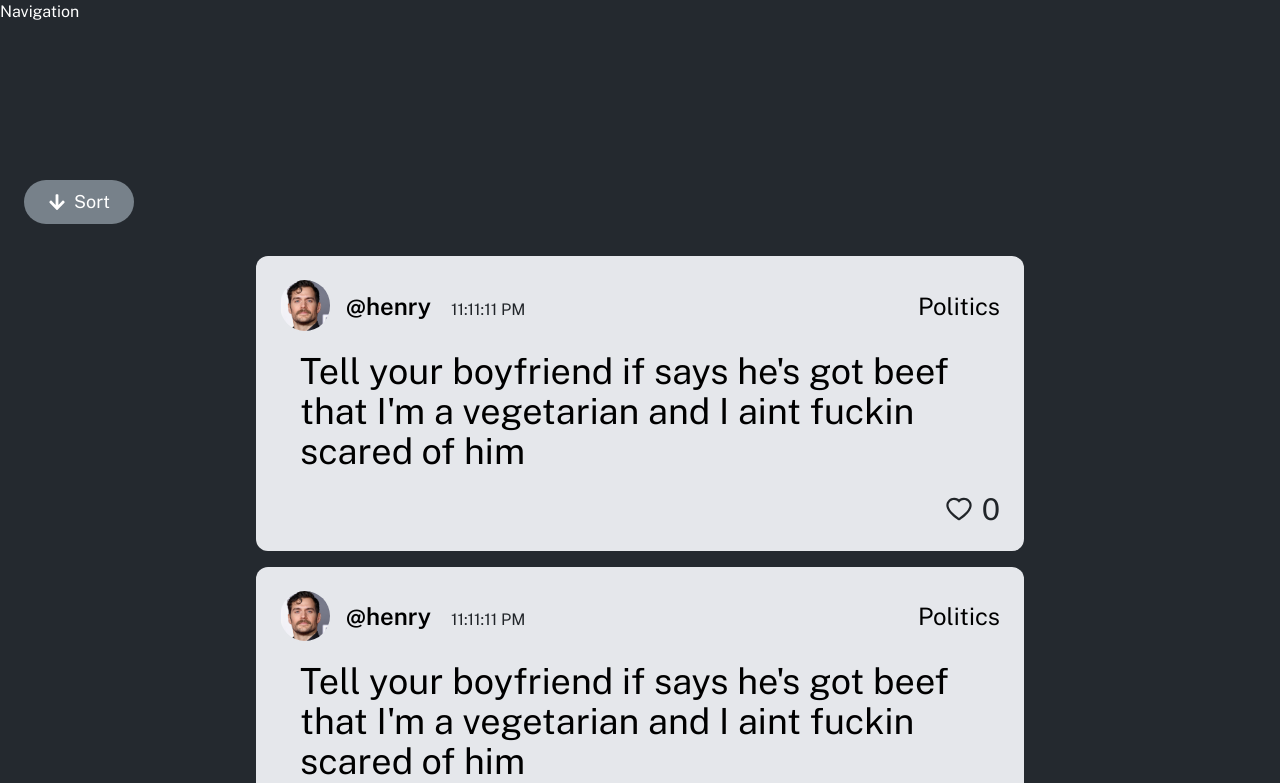
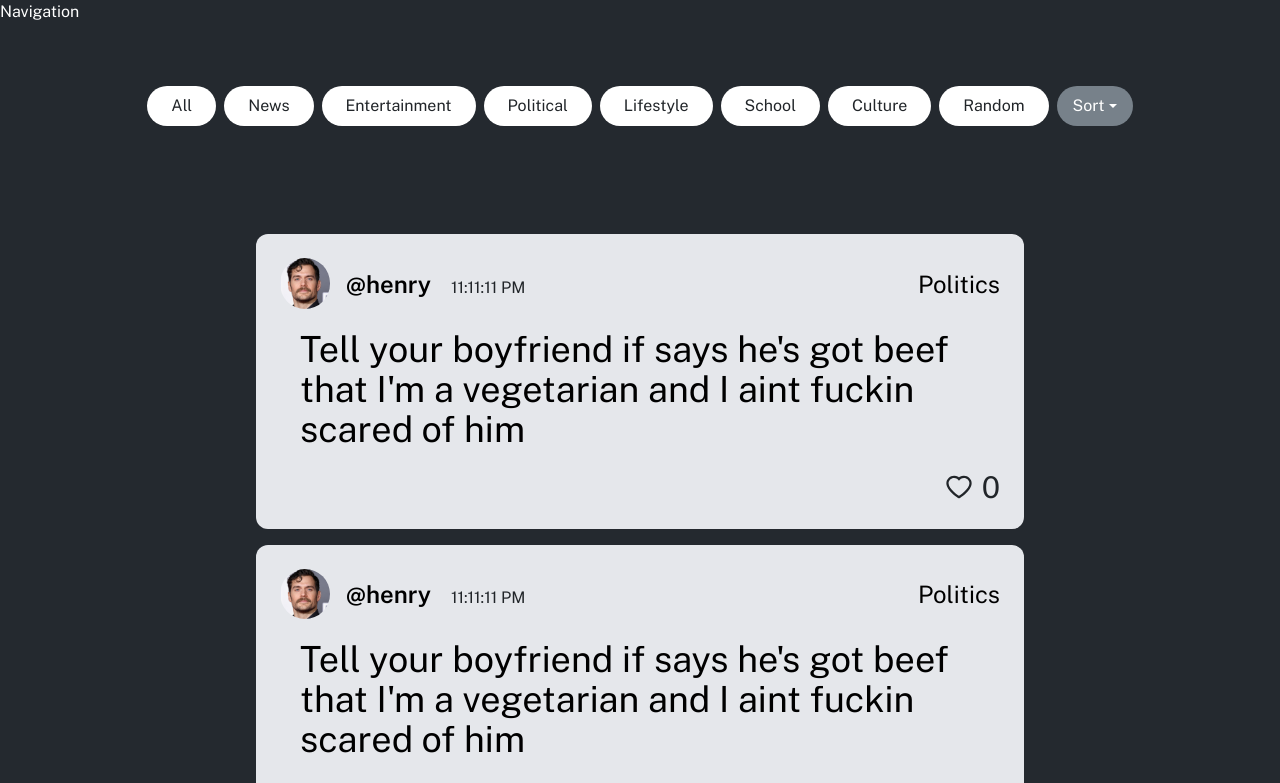
Before and after one commit to UCR-CS110-S23/project-methinks, a Next.js app: page /feed in a window 1280 px wide. Shown: the top 783 px of the page. Built offline with nearby package versions, Linux system fonts and the light colour scheme.

Commit message:
bootstrap dropdown

```diff
--- /dev/null
+++ b/components/Feed/Dropdown.jsx
@@ -0,0 +1,23 @@
+import Dropdown from "react-bootstrap/Dropdown";
+
+function BasicExample() {
+  return (
+    <div>
+      <Dropdown>
+        <Dropdown.Toggle className="!bg-methinks-darkgray !rounded-full !py-2 !px-4 !flex !justify-center !items-center !border-none">
+          Sort
+        </Dropdown.Toggle>
+        <Dropdown.Menu className="!bg-methinks-darkgray ">
+          <Dropdown.Item className="!text-methinks-white" href="#">
+            Latest
+          </Dropdown.Item>
+          <Dropdown.Item className="!text-methinks-white" href="#">
+            Highest Rated
+          </Dropdown.Item>
+        </Dropdown.Menu>
+      </Dropdown>
+    </div>
+  );
+}
+
+export default BasicExample;
--- a/components/Feed/SortButton.jsx
+++ b/components/Feed/SortButton.jsx
@@ -18,7 +18,7 @@ const SortButton = () => {
           <div className="text-lg">Sort </div>
         </button>
         {sortDropDown && (
-          <button className="bg-methinks-darkgray rounded-xl p-3 w-1/6 text-white  flex flex-col text-md m-2">
+          <button className="bg-methinks-darkgray rounded-xl p-3 w-2/3 text-white  flex flex-col text-md m-2">
             <div
               className=" w-full  flex justify-between items-baseline"
               onClick={() => {
--- /dev/null
+++ b/components/Feed/TopicBar.jsx
@@ -0,0 +1,33 @@
+import React from "react";
+import SortButton from "./SortButton";
+import BasicExample from "./Dropdown";
+
+const TopicBar = () => {
+  return (
+    <div className="flex   items-center justify-center  -translate-y-24  ">
+      <div className="   flex justify-center  ">
+        <button className="bg-white hover:!bg-black hover:text-white rounded-full py-2 px-4 m-1 ">
+          All
+        </button>
+        <button className="bg-white rounded-full py-2 px-4 m-1"> News</button>
+        <button className="bg-white rounded-full py-2 px-4 m-1">
+          Entertainment
+        </button>
+        <button className="bg-white rounded-full py-2 px-4 m-1">
+          Political
+        </button>
+        <button className="bg-white rounded-full py-2 px-4 m-1">
+          Lifestyle
+        </button>
+        <button className="bg-white rounded-full py-2 px-4 m-1">School</button>
+        <button className="bg-white rounded-full py-2 px-4 m-1">Culture</button>
+        <button className="bg-white rounded-full py-2 px-4 m-1">Random</button>
+      </div>
+      <div className=" flex m-1 ">
+        <BasicExample />
+      </div>
+    </div>
+  );
+};
+
+export default TopicBar;
--- a/pages/feed.js
+++ b/pages/feed.js
@@ -2,14 +2,15 @@ import React, { useState } from "react";
 import FeedPosts from "@/components/Feed/FeedPosts";
 import BlueCloud from "@/components/SVGs/BlueCloud";
 import BlackCloud from "@/components/SVGs/BlackCloud";
-import SortButton from "@/components/Feed/SortButton";
+
+import TopicBar from "@/components/Feed/TopicBar";
 
 const Feed = () => {
   const [newPostToggle, setPostToggle] = useState(false);
 
   return (
     <div className="w-full h-full flex flex-col justify-center items-center mt-72">
-      <SortButton />
+      <TopicBar />
 
       <div className="">
         <FeedPosts />
```
